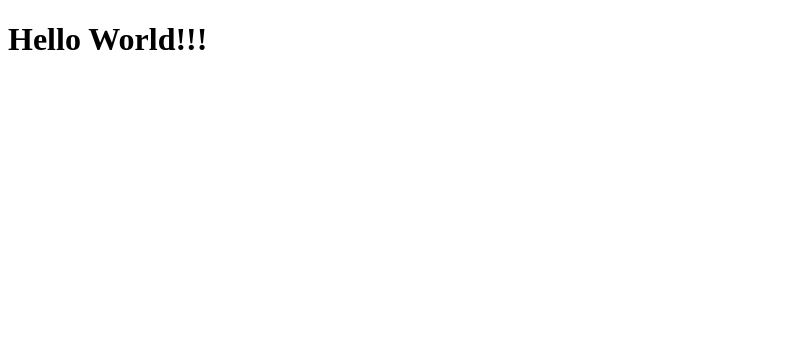
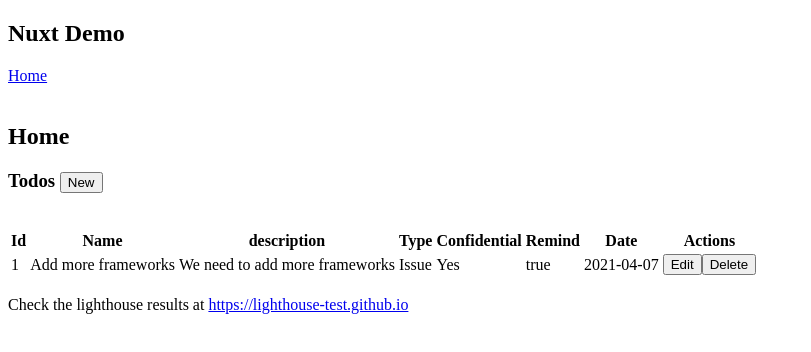
Before and after one commit to framework-perf-test/nuxt, a Nuxt app: page / in a window 1280 px wide. Shown: the top 352 px of the page, without its empty margins (0-811 px from the left). Built offline with nearby package versions, Linux system fonts and the light colour scheme.

Commit message:
added todo app and different modes

```diff
--- a/components/Logo.vue
+++ /dev/null
@@ -1,35 +0,0 @@
-<template>
-  <svg
-    class="NuxtLogo"
-    width="245"
-    height="180"
-    viewBox="0 0 452 342"
-    xmlns="http://www.w3.org/2000/svg"
-  >
-    <path
-      d="M139 330l-1-2c-2-4-2-8-1-13H29L189 31l67 121 22-16-67-121c-1-2-9-14-22-14-6 0-15 2-22 15L5 303c-1 3-8 16-2 27 4 6 10 12 24 12h136c-14 0-21-6-24-12z"
-      fill="#00C58E"
-    />
-    <path
-      d="M447 304L317 70c-2-2-9-15-22-15-6 0-15 3-22 15l-17 28v54l39-67 129 230h-49a23 23 0 0 1-2 14l-1 1c-6 11-21 12-23 12h76c3 0 17-1 24-12 3-5 5-14-2-26z"
-      fill="#108775"
-    />
-    <path
-      d="M376 330v-1l1-2c1-4 2-8 1-12l-4-12-102-178-15-27h-1l-15 27-102 178-4 12a24 24 0 0 0 2 15c4 6 10 12 24 12h190c3 0 18-1 25-12zM256 152l93 163H163l93-163z"
-      fill="#2F495E"
-    />
-  </svg>
-</template>
-
-<style>
-.NuxtLogo {
-  animation: 1s appear;
-  margin: auto;
-}
-
-@keyframes appear {
-  0% {
-    opacity: 0;
-  }
-}
-</style>
--- /dev/null
+++ b/components/TodoForm.vue
@@ -0,0 +1,165 @@
+<template>
+  <section>
+    <h4>{{ todo.id ? 'Update' : 'Add' }} Todo</h4>
+    <form v-on:submit="updateTodoHandler" novalidate>
+      <table>
+        <tbody>
+          <tr>
+            <th>
+              <label for="name">Name</label>
+            </th>
+            <td>
+              <input
+                id="name"
+                type="text"
+                name="name"
+                v-model="todo.name"
+                required
+              />
+            </td>
+            <td>{{ errors.name }}</td>
+          </tr>
+          <tr>
+            <th>
+              <label for="description">description</label>
+            </th>
+            <td>
+              <textarea
+                id="description"
+                name="description"
+                v-model="todo.description"
+                required
+              ></textarea>
+            </td>
+            <td>{{ errors.description }}</td>
+          </tr>
+          <tr>
+            <th>
+              <label>Type</label>
+            </th>
+            <td>
+              <select id="type" name="type" v-model="todo.type" required>
+                <option v-for="type in types" :key="type" :value="type">
+                  {{ type }}
+                </option>
+              </select>
+            </td>
+            <td>{{ errors.type }}</td>
+          </tr>
+          <tr>
+            <th>
+              <label>Confidential</label>
+            </th>
+            <td>
+              <label for="confidential1">Yes</label>
+              <input
+                id="confidential1"
+                type="radio"
+                name="confidential"
+                value="Yes"
+                v-model="todo.Confidential"
+              />
+              <label for="confidential2">No</label>
+              <input
+                id="confidential2"
+                type="radio"
+                name="confidential"
+                value="No"
+                v-model="todo.Confidential"
+              />
+            </td>
+            <td></td>
+          </tr>
+          <tr>
+            <th align="left">
+              <label>Remind</label>
+            </th>
+            <td>
+              <label for="remind">Yes</label>
+              <input
+                id="remind"
+                type="checkbox"
+                name="remind"
+                v-model="todo.remind"
+              />
+            </td>
+            <td></td>
+          </tr>
+          <tr>
+            <th>
+              <label for="date">Date</label>
+            </th>
+            <td>
+              <input
+                id="date"
+                type="date"
+                name="date"
+                v-model="todo.date"
+                required
+              />
+            </td>
+            <td>{{ errors.date }}</td>
+          </tr>
+          <tr>
+            <th colspan="2" align="right">
+              <button type="submit">{{ todo.id ? 'Update' : 'Add' }}</button>
+            </th>
+          </tr>
+        </tbody>
+      </table>
+    </form>
+  </section>
+</template>
+
+<script lang="ts">
+import Vue from 'vue'
+import { TYPES } from '~/content/todos'
+
+interface Data {
+  types: string[]
+  errors: any
+}
+
+export default Vue.extend({
+  props: ['todo'],
+  data: function (): Data {
+    return {
+      types: TYPES,
+      errors: {
+        status: false,
+      },
+    }
+  },
+  methods: {
+    updateTodoHandler: function (event: any) {
+      event.preventDefault()
+      this.errors = { status: false }
+      if (!this.todo.name) {
+        this.errors.name = 'Name is required.'
+        this.errors.status = true
+      }
+      if (!this.todo.description) {
+        this.errors.description = 'Description is required.'
+        this.errors.status = true
+      }
+      if (!this.todo.type) {
+        this.errors.type = 'Type is required.'
+        this.errors.status = true
+      }
+      if (!this.todo.date) {
+        this.errors.date = 'Date is required.'
+        this.errors.status = true
+      }
+      setTimeout(() => {
+        if (!this.errors.status) {
+          this.$emit('onAddOrUpdate', this.todo)
+        } else {
+          alert('All Fields are required')
+        }
+      })
+    },
+  },
+})
+</script>
+
+<style></style>
--- /dev/null
+++ b/components/Todos.vue
@@ -0,0 +1,95 @@
+<template>
+  <section>
+    <h3>Todos <button @click="addTodoHandler()">New</button></h3>
+    <TodoForm
+      v-if="currentTodo"
+      :todo="currentTodo"
+      @onAddOrUpdate="onUpdateTodoHandler"
+    />
+    <br />
+    <table>
+      <thead>
+        <tr>
+          <th>Id</th>
+          <th>Name</th>
+          <th>description</th>
+          <th>Type</th>
+          <th>Confidential</th>
+          <th>Remind</th>
+          <th>Date</th>
+          <th>Actions</th>
+        </tr>
+      </thead>
+      <tbody>
+        <tr :key="todo.id" v-for="todo in todos">
+          <td>{{ todo.id }}</td>
+          <td>{{ todo.name }}</td>
+          <td>{{ todo.description }}</td>
+          <td>{{ todo.type }}</td>
+          <td>{{ todo.confidential }}</td>
+          <td>{{ todo.remind.toString() }}</td>
+          <td>{{ todo.date }}</td>
+          <td>
+            <button type="button" @click="selectTodoHandler(todo.id)">
+              Edit
+            </button>
+            <button type="button" @click="deleteTodoHandler(todo.id)">
+              Delete
+            </button>
+          </td>
+        </tr>
+      </tbody>
+    </table>
+  </section>
+</template>
+
+<script lang="ts">
+import Vue from 'vue'
+import {
+  addTodo,
+  deleteTodo,
+  getTodo,
+  getTodos,
+  Todo,
+  updateTodo,
+} from '~/content/todos'
+
+interface Data {
+  currentTodo: Partial<Todo> | null
+  todos: Todo[]
+}
+
+export default Vue.extend({
+  data: function (): Data {
+    return {
+      currentTodo: null,
+      todos: getTodos(),
+    }
+  },
+  methods: {
+    addTodoHandler: function () {
+      this.currentTodo = {
+        confidential: 'No',
+        remind: false,
+      }
+    },
+    selectTodoHandler: function (id: number) {
+      this.currentTodo = getTodo(id)
+    },
+    deleteTodoHandler: function (id: number) {
+      deleteTodo(id)
+      this.todos = getTodos()
+    },
+    onUpdateTodoHandler: function (todo: Partial<Todo>) {
+      if (!todo.id) {
+        addTodo(todo)
+      } else {
+        updateTodo(todo as Todo)
+      }
+      this.currentTodo = null
+    },
+  },
+});
+</script>
+
+<style></style>
--- /dev/null
+++ b/content/todos.ts
@@ -0,0 +1,50 @@
+export interface Todo {
+  id: number;
+  name: string;
+  description: string;
+  type: string;
+  confidential: string;
+  remind: boolean;
+  date: string;
+}
+
+export const TYPES = [
+  'Feature',
+  'Docs',
+  'Issue',
+  'Backend',
+  'Frontent'
+];
+
+export const TODOS: Todo[] = [
+  { id: 1, name: 'Add more frameworks', description: 'We need to add more frameworks', type: 'Issue', confidential: 'Yes', remind: true, date: '2021-04-07' }
+];
+
+export const getTodos = () => {
+  return TODOS;
+}
+
+export const getTodo = (id: number) => {
+  const todos = getTodos();
+  return todos.filter(todo => todo.id === id)[0];
+}
+
+export const addTodo = (todo: Partial<Todo>) => {
+  const todos = getTodos();
+  todo.id = todos.length ? todos[todos.length - 1].id + 1 : 1;
+  todos.push(<Todo>todo);
+}
+
+export const deleteTodo = (id: number) => {
+  const todos = getTodos();
+  let todo = getTodo(id);
+  const index = todos.indexOf(todo);
+  todos.splice(index, 1);
+}
+
+export const updateTodo = (update: Todo) => {
+  let todo = getTodo(update.id);
+  const todos = getTodos();
+  const index = todos.indexOf(todo);
+  todos[index] = update;
+}
--- a/layouts/default.vue
+++ b/layouts/default.vue
@@ -1,5 +1,25 @@
 <template>
-  <Nuxt />
+  <section>
+    <header>
+      <h1>Nuxt Demo</h1>
+      <nav>
+        <a href="/">Home</a>
+      </nav>
+    </header>
+    <br />
+    <Nuxt />
+    <br />
+    <footer>
+      Check the lighthouse results at
+      <a
+        href="https://lighthouse-test.github.io"
+        rel="noopener"
+        target="_blank"
+      >
+        https://lighthouse-test.github.io
+      </a>
+    </footer>
+  </section>
 </template>
 
 <style></style>
--- a/nuxt.config.js
+++ b/nuxt.config.js
@@ -1,17 +1,16 @@
 export default {
   // Target: https://go.nuxtjs.dev/config-target
-  target: 'static',
+  target: process.env.MODE === 'ssr' ? 'server' : 'static',
+  ssr: process.env.MODE === 'spa' ? false : true,
 
   // Global page headers: https://go.nuxtjs.dev/config-head
   head: {
-    title: 'nuxt',
     htmlAttrs: {
       lang: 'en',
     },
     meta: [
       { charset: 'utf-8' },
-      { name: 'viewport', content: 'width=device-width, initial-scale=1' },
-      { hid: 'description', name: 'description', content: '' },
+      { name: 'viewport', content: 'width=device-width, initial-scale=1' }
     ],
     link: [{ rel: 'icon', type: 'image/x-icon', href: '/favicon.ico' }],
   },
--- a/package.json
+++ b/package.json
@@ -1,5 +1,5 @@
 {
-  "name": "@lighthouse-test/nuxt-static",
+  "name": "@lighthouse-test/nuxt",
   "version": "1.0.0",
   "author": {
     "name": "Aceonics Reliable IT Services",
--- a/pages/index.vue
+++ b/pages/index.vue
@@ -1,5 +1,8 @@
 <template>
-  <h1>Hello {{ title }}!!!</h1>
+  <section>
+    <h2>Home</h2>
+    <Todos />
+  </section>
 </template>
 
 <script lang="ts">
@@ -7,13 +10,15 @@
 
 export default Vue.extend({
   head: {
-    title: 'Nuxt',
+    title: 'Lighthouse Test | Nuxt',
   },
-  data() {
-    return {
-      title: 'World',
-    }
-  },
+  meta: [
+    {
+      hid: 'description',
+      name: 'description',
+      content: 'Lighthouse Test | Nuxt',
+    },
+  ],
 })
 </script>
 
```
Also changed, not shown: .lighthouserc.spa.json (added), .lighthouserc.ssr.json, .lighthouserc.static.json (added), 1 other file (tests, documents, lock files or other folders).
